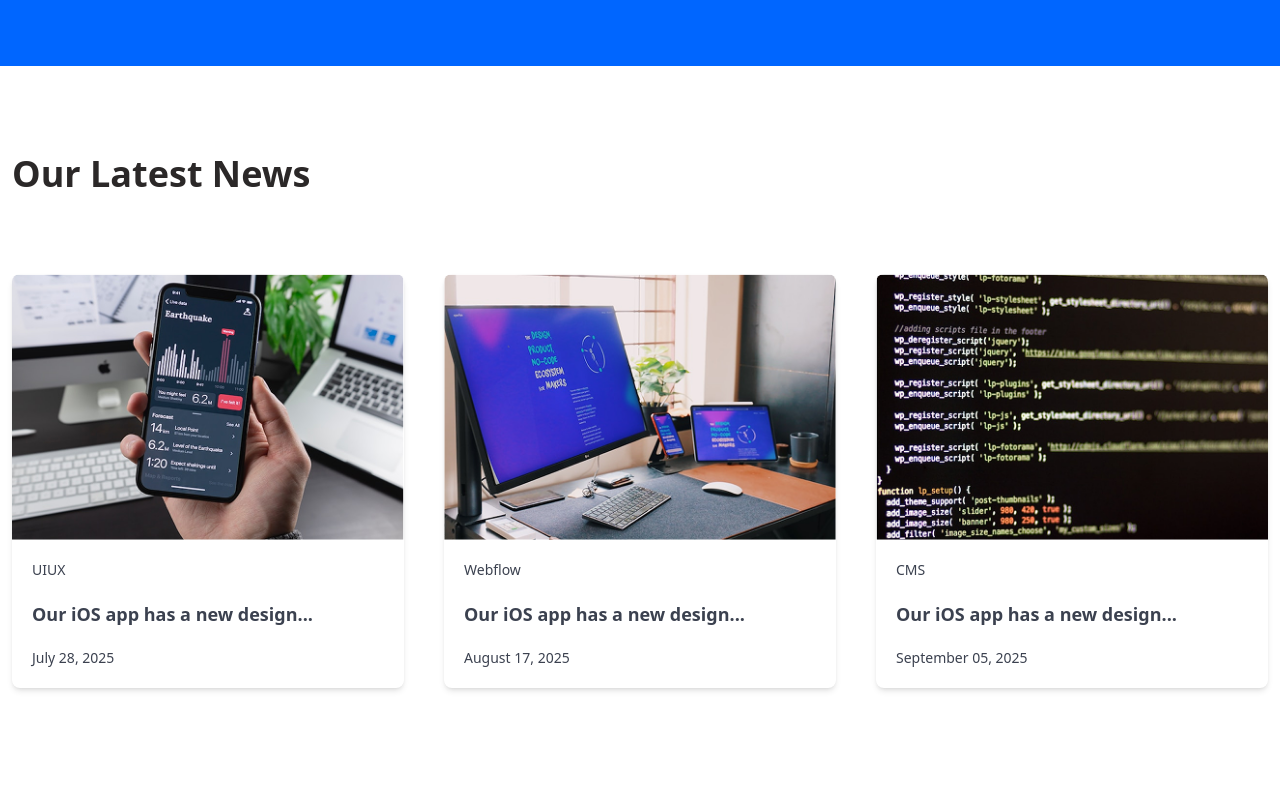
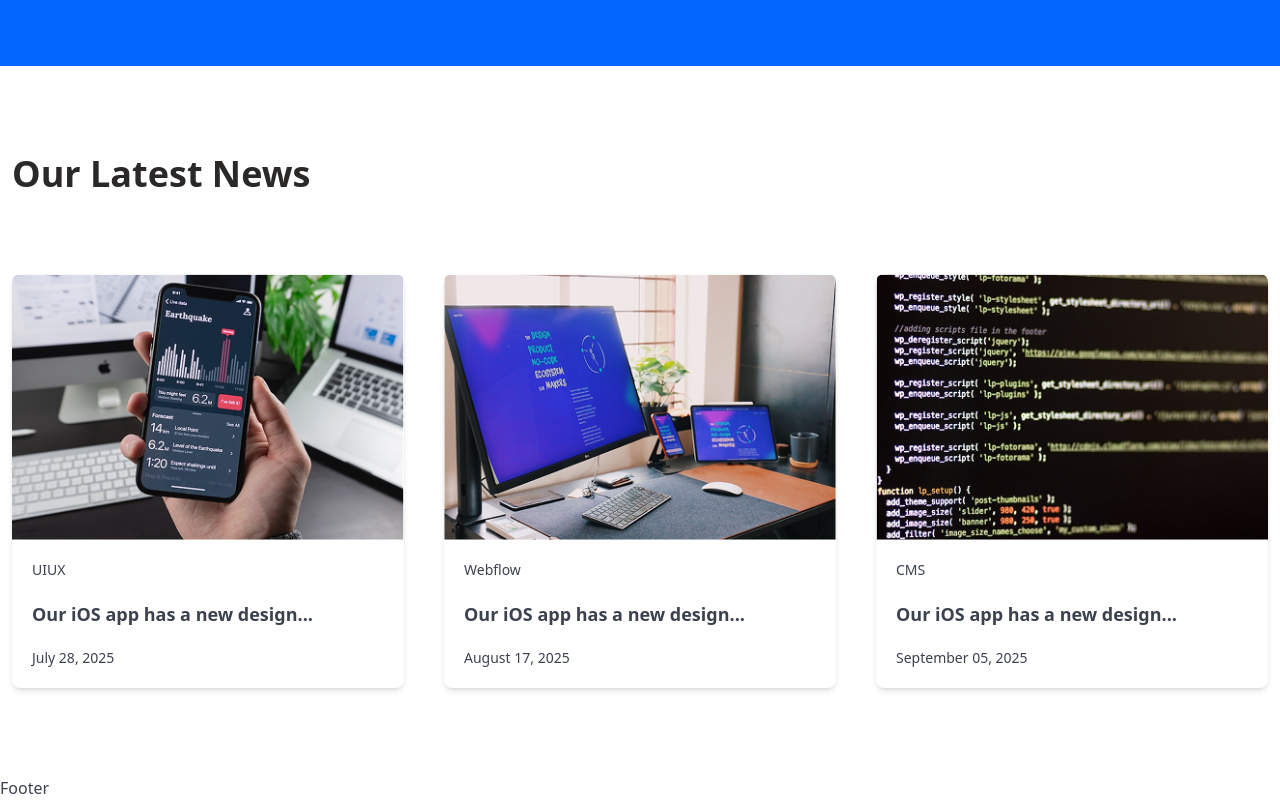
Before and after one commit to alonzojoe/air-app, a React (Vite) app: page / in a window 1280 px wide. Shown: the part 4615-5415 px from the top of the page. Before the commit the page ends 5391 px from the top, so only its background shows below. Built offline with nearby package versions, Linux system fonts and the light colour scheme.

Commit message:
create new Footer section and implement in App.tsx

```diff
--- a/src/App.tsx
+++ b/src/App.tsx
@@ -8,6 +8,7 @@ import PricingSection from "./components/PricingSection";
 import DownloadSection from "./components/DownloadSection";
 import TestimonialSection from "./components/TestimonialSeciton";
 import NewsSection from "./components/NewsSection";
+import FooterSection from "./components/FooterSection";
 
 const App = () => {
   return (
@@ -22,6 +23,7 @@ const App = () => {
       <TestimonialSection />
       <DownloadSection />
       <NewsSection />
+      <FooterSection />
     </main>
   );
 };
--- /dev/null
+++ b/src/components/FooterSection.tsx
@@ -0,0 +1,5 @@
+const FooterSection = () => {
+  return <footer>Footer</footer>;
+};
+
+export default FooterSection;
```
